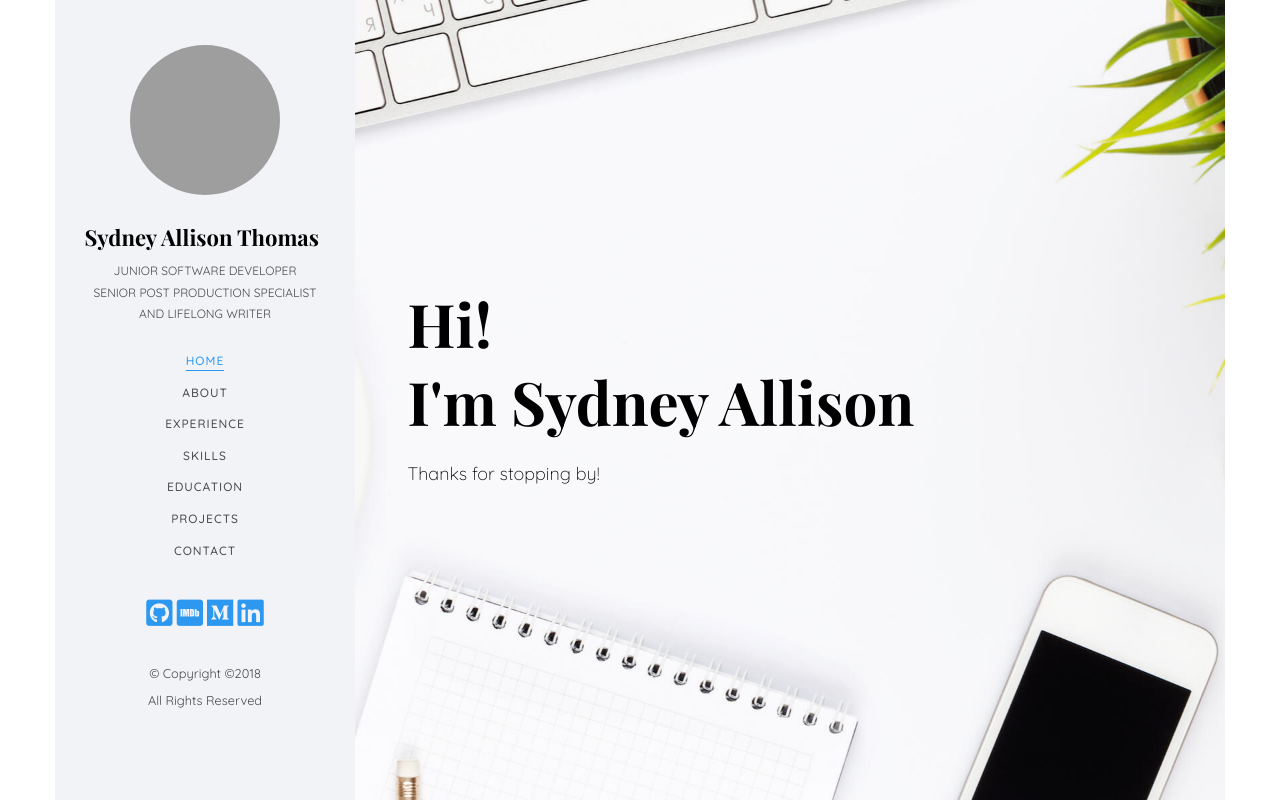
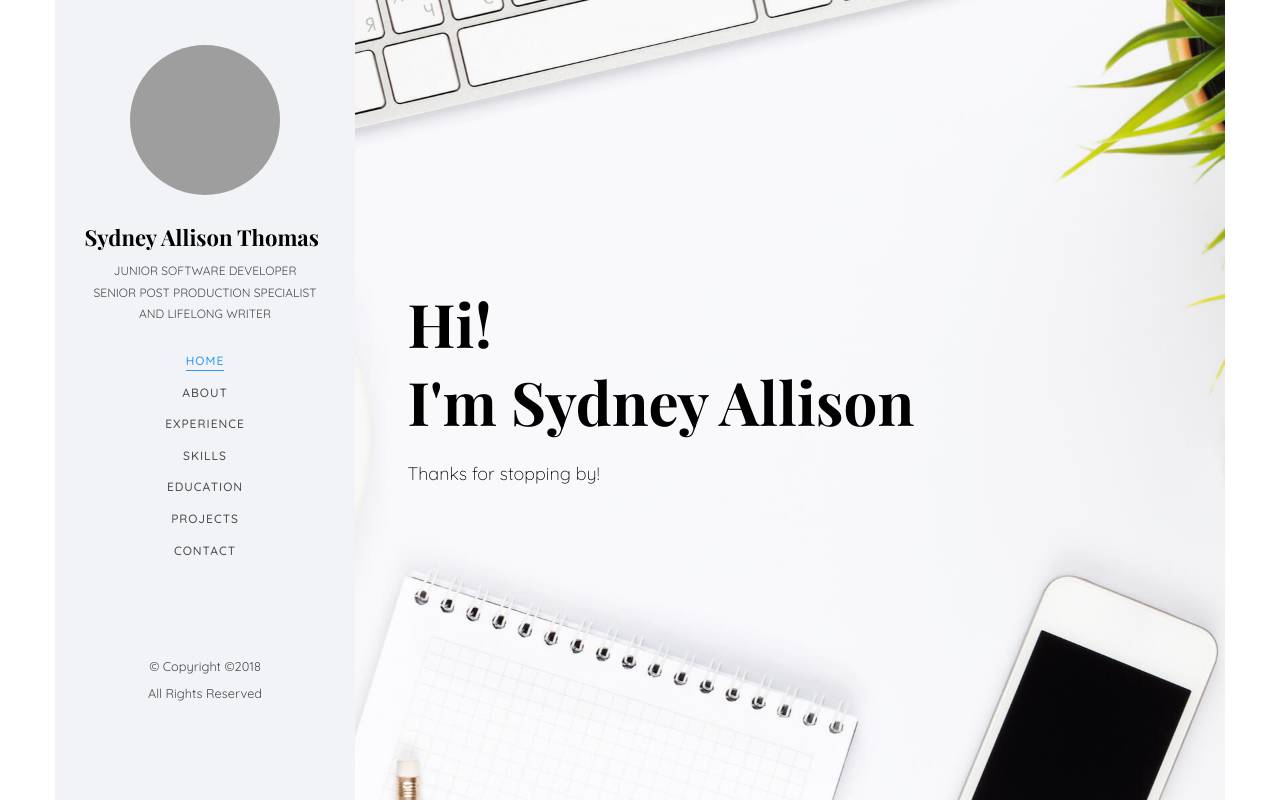
Before and after one commit to sydneythomas/sydneythomas.github.io, a plain HTML site: page index.html in a window 1280 px wide. Shown: the top 802 px of the page. Drawn offline with nearby package versions, Linux system fonts and the light colour scheme; grey boxes are pictures that could not be loaded; files whose address does not match are found by name; a web font is replaced by a local one.

Commit message:
temp removed socials until bug fixed

```diff
--- a/index.html
+++ b/index.html
@@ -78,10 +78,13 @@
 					</ul>
           <br>
           <p style="text-align:center">
-<a href="https://github.com/sydneythomas" target="_blank"><i class="fab fa-github-square" style="font-size: 30px;"></i></a>
+
+<!-- SOCIAL LINKS -->
+<!-- <a href="https://github.com/sydneythomas" target="_blank"><i class="fab fa-github-square" style="font-size: 30px;"></i></a>
 <a href="https://www.imdb.com/name/nm6779120/" target="_blank"><i class="fab fa-imdb" style="font-size: 30px;"></i></a>
 <a href="https://medium.com/@sydneyathomas" target="_blank"><i class="fab fa-medium" style="font-size: 30px;"></i></a>
-<a href="https://www.linkedin.com/in/sydneyathomas/" target="_blank"><i class="fab fa-linkedin" style="font-size: 30px;"></i></a>
+<a href="https://www.linkedin.com/in/sydneyathomas/" target="_blank"><i class="fab fa-linkedin" style="font-size: 30px;"></i></a> -->
+
 <br><small style="opacity: 0"> Base template from <a href="https://colorlib.com" target="_blank">Colorlib</a>
 <!-- Link back to Colorlib can't be removed. Template is licensed under CC BY 3.0. --> <br></small>
 
```
